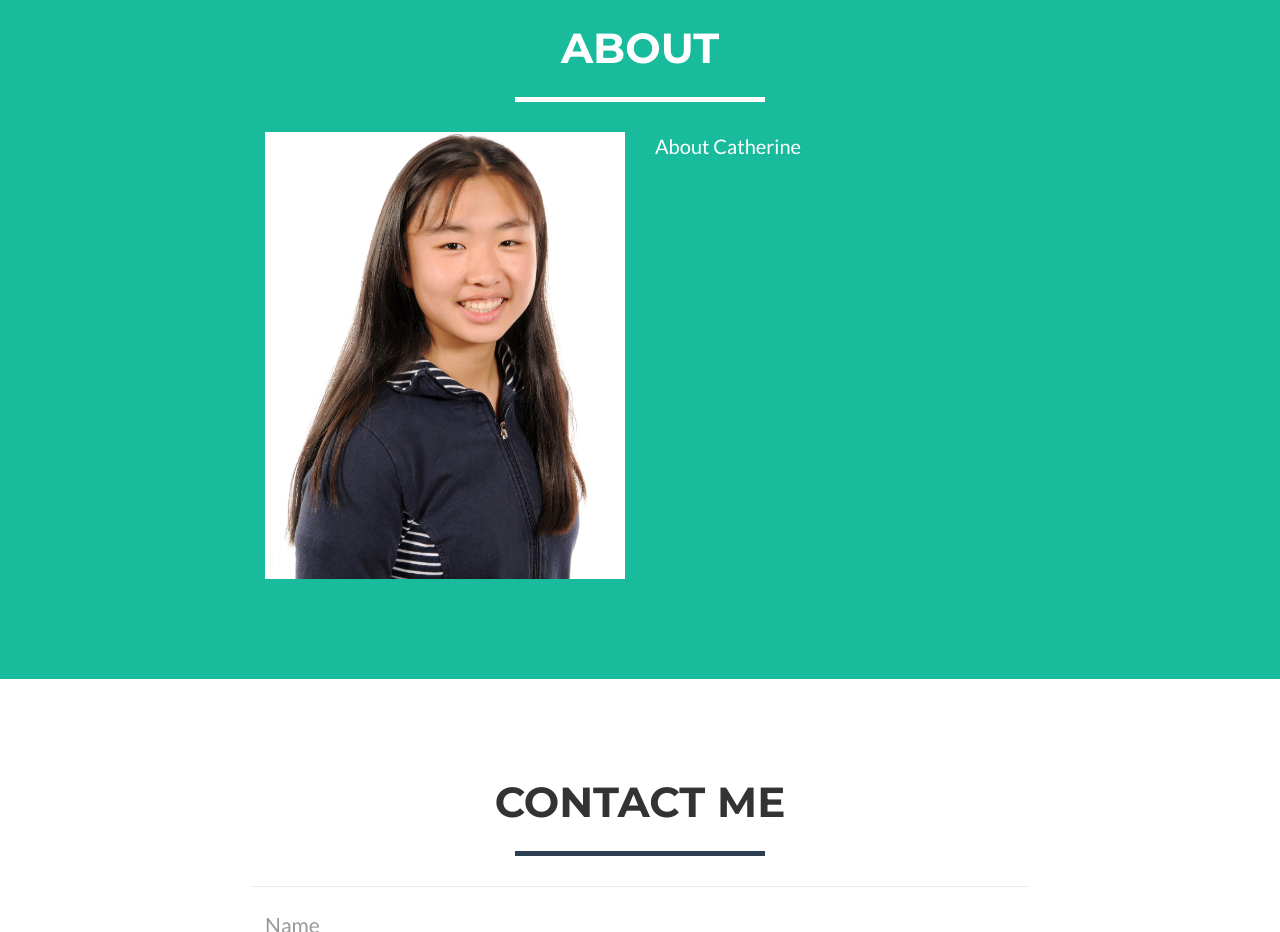
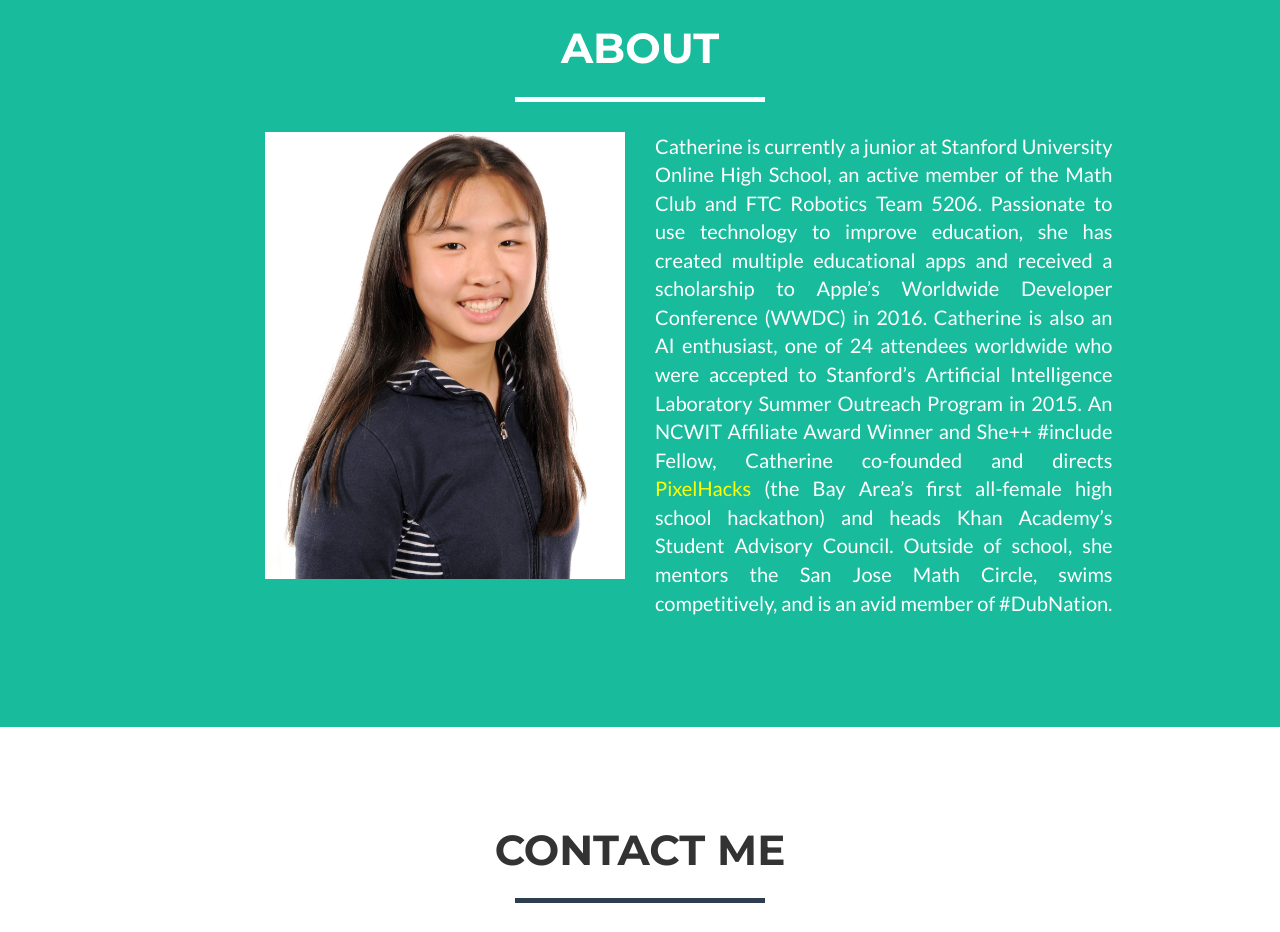
Before and after one commit to ShivekNarang/website, a website: page index.html in a window 1280 px wide. Shown: the part 1380-2312 px from the top of the page. Drawn offline with nearby package versions, Linux system fonts and the light colour scheme.

Commit message:
Updated index.html

```diff
--- a/index.html
+++ b/index.html
@@ -175,11 +175,10 @@
             </div>
             <div class="row">
                 <div class="col-lg-4 col-lg-offset-2">
-                    <!-- <p>Freelancer is a free bootstrap theme created by Start Bootstrap. The download includes the complete source files including HTML, CSS, and JavaScript as well as optional LESS stylesheets for easy customization.</p> -->
                     <img src="img/profile-pic.jpg" class="img-responsive" alt="Cabin">
                 </div>
-                <div class="col-lg-4">
-                    <p> About Catherine </p>
+                <div class="col-lg-5">
+                    <p align="justify"> Catherine is currently a junior at Stanford University Online High School, an active member of the Math Club and FTC Robotics Team 5206. Passionate to use technology to improve education, she has created multiple educational apps and received a scholarship to Apple’s Worldwide Developer Conference (WWDC) in 2016. Catherine is also an AI enthusiast, one of 24 attendees worldwide who were accepted to Stanford’s Artificial Intelligence Laboratory Summer Outreach Program in 2015. An NCWIT Affiliate Award Winner and She++ #include Fellow, Catherine co-founded and directs <a href="https://www.pixelhacks.tech"> <font color="yellow"> PixelHacks</font> </a> (the Bay Area’s first all-female high school hackathon) and heads Khan Academy’s Student Advisory Council. Outside of school, she mentors the San Jose Math Circle, swims competitively, and is an avid member of #DubNation. </p>
 
                 </div>
                 <!--
```
